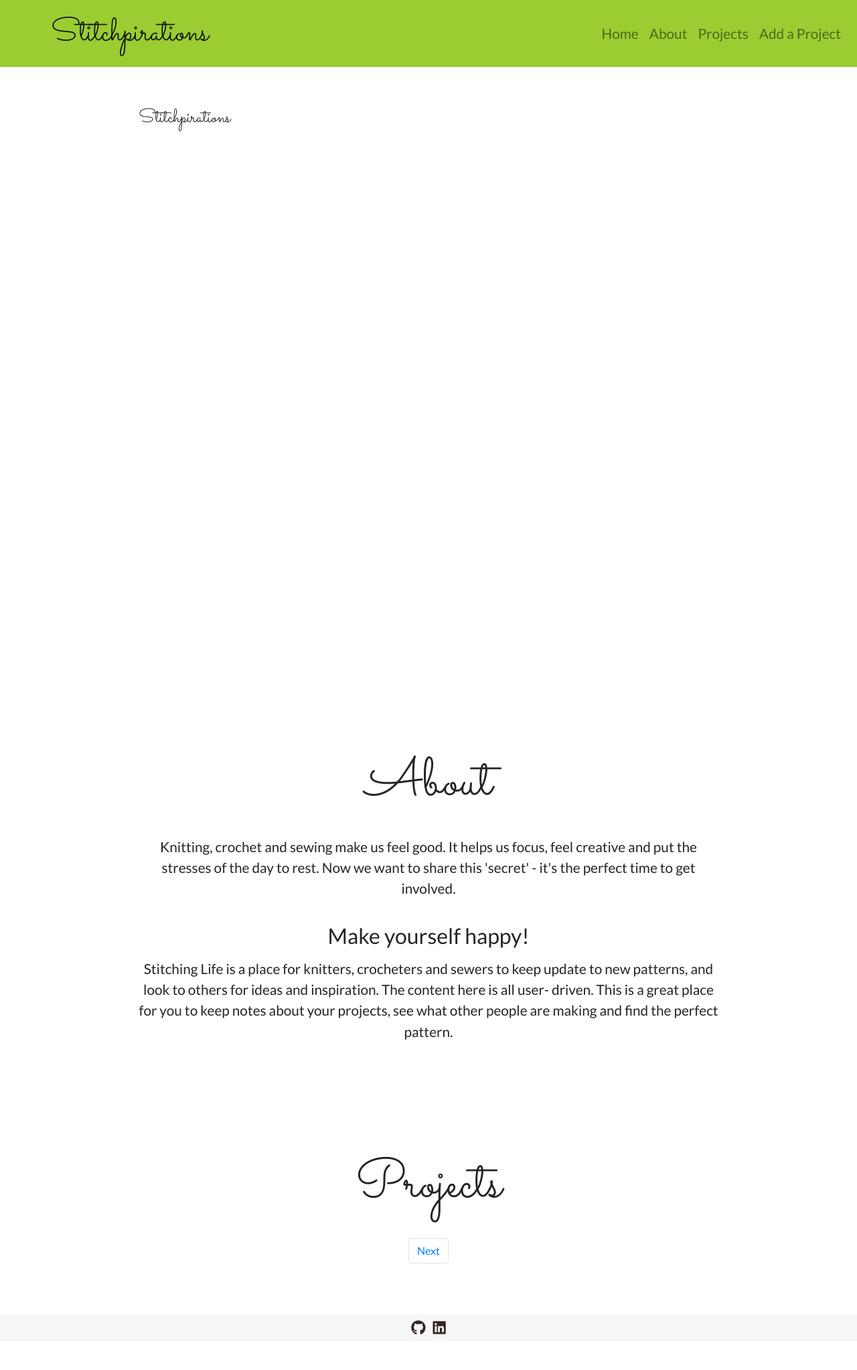
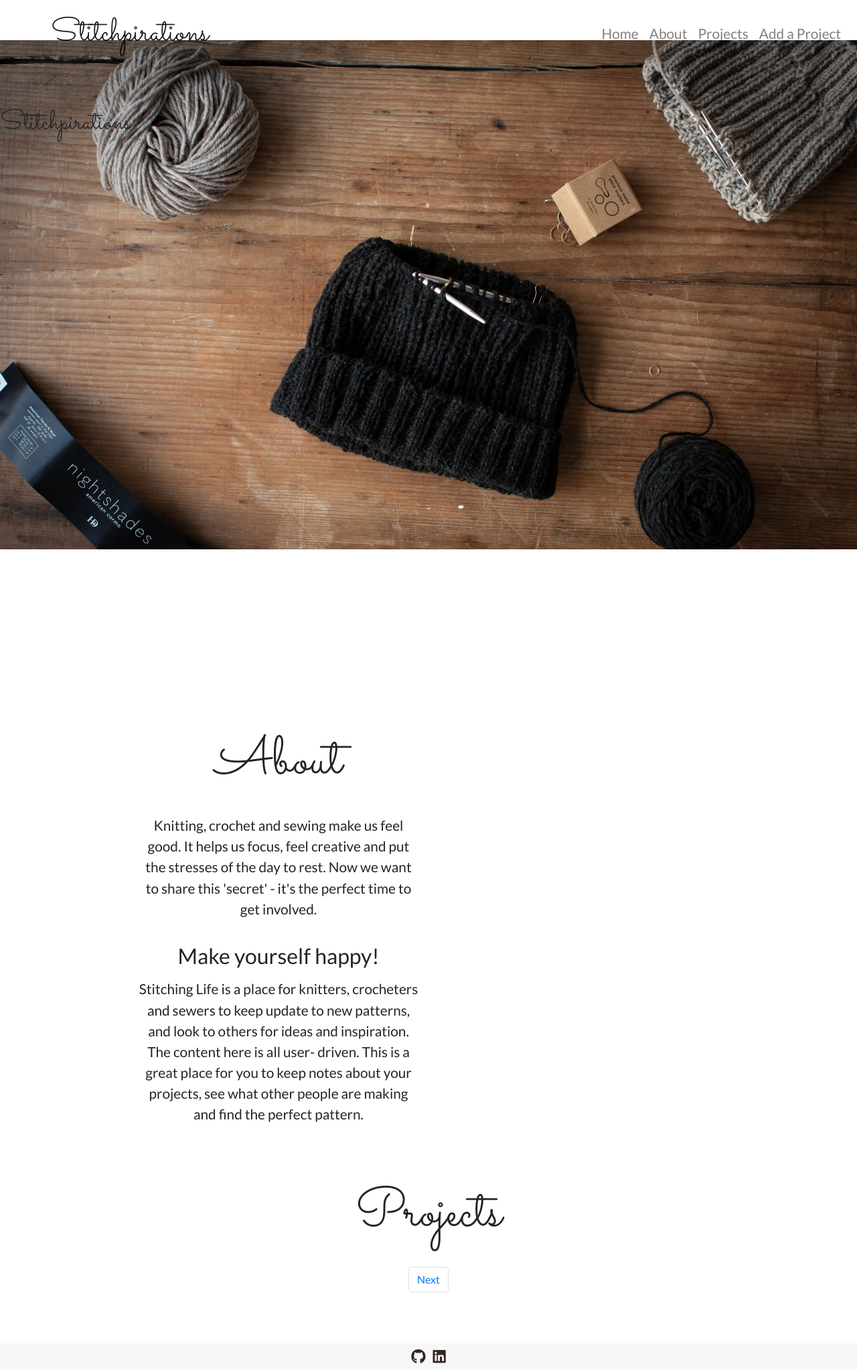
Before and after one commit to elisamunoz/docu-llamas, a Flask app: page / in a window 1280 px wide. Shown: the whole page at 67% size. Before the commit the page ends 1992 px from the top, so only its background shows below. Run offline with Flask 2, Linux system fonts and the light colour scheme; data that the repository does not hold is empty; some libraries are stand-ins or nearby versions.

Commit message:
added parallax effect and backroung image in home

```diff
--- a/static/css/style.css
+++ b/static/css/style.css
@@ -15,6 +15,16 @@ text-align: justify;
   padding: 60px 0;
   min-height: calc(100vh - 40px);
 }
+.background-image {
+  min-height: calc(100vh - 40px);
+  width: 100%;
+  display: block;
+  background-size: cover;
+  padding-top: 20px;
+  background-position: center;
+  position: relative;
+  background-attachment: fixed;
+}
 
 .section__title {
   text-align: center;
@@ -31,13 +41,16 @@ text-align: justify;
 
 /* Header */
 .navbar {
+transition: all .6s ease-in-out;
 top: 0;
 z-index: 5;
 width: 100%;
 min-height: 100px;
-/* background-color: #f7f7f7; */
-background-color: yellowgreen;
 position: fixed;
+}
+
+.navbar-color {
+  background-color: #f7f7f7;
 }
 
 .navbar-brand {
@@ -53,7 +66,7 @@ position: fixed;
 }
 
 .fixed {
-transition: background-color 1s ease 1s;
+/* transition: background-color 1s ease 1s; */
 min-height: 60px;
 }
 
@@ -72,29 +85,19 @@ color: #2a201f;
 
 /* Home */
 
-/* .home {
-background-color: #f0ef97;
-height: 84vh;
+.parallax {
+  width: 100%;
+  height: calc(100vh - 40px);
+  background-image: url("/static/images/home_img.jpg");
+  background-repeat: no-repeat;
+  background-size: cover;
+  background-position: center;
 }
 
-.row-home {
-  height: 153vh;
-} */
-
-.home-title {
+.home__title {
   font-family: 'Sacramento', cursive;
 
 }
-
-/* .home-img {
-  background-image: url("../images/home_img.jpg");
-  background-repeat: no-repeat;
-  background-size: cover;
-  background-position: center;
-  width: 100%;
-  height: 100%;
-  height: 35vh;
-} */
 
 /* About */
 .about {
--- a/static/js/script.js
+++ b/static/js/script.js
@@ -1,5 +1,6 @@
 $(document).ready(function() {
     $(window).scroll(fixedNavBar);
+    parallaxContent();
   });
 
 function showField(id) {
@@ -71,3 +72,14 @@ function fixedNavBar() {
       $(".navbar-brand").removeClass("navbar-brand-small");
     }
   }
+
+// Parallax effect
+
+function parallaxContent() {
+  const parllax = document.querySelector(".parallax");
+
+  window.addEventListener("scroll", function() {
+    let offset = window.pageYOffset;
+    parllax.style.backgroundPositionY = offset * 0.5 + "px";
+  });
+}
--- a/templates/home.html
+++ b/templates/home.html
@@ -1,27 +1,28 @@
 {% extends 'base.html' %} {% block content %}
 
   <!-- Home -->
+  <div class="parallax">
     <section class="home">
-    <div class="container">
-      <div class="row row-home">
-        <div class="home__text col-12 col-xl-3">
-          <h3 class="home-title">Stitchpirations</h3>
-        </div>
-        <!-- <div class="col-12 col-xl-9">
-          <div class="home-img"></div>
-        </div> -->
-      </div>
+      <div class="home__title">
+        <h1>Stitchpirations</h1>
       </div>
     </section>
+  </div>
   <!-- /Home -->
 
   <!-- About -->
   <section id="about" class="about">
     <div class="container">
+      <div class="row">
+        <div class="col-lg-6">
           <h1 class="section__title">About</h1>
           <p>Knitting, crochet and sewing make us feel good. It helps us focus, feel creative and put the stresses of the day to rest. Now we want to share this 'secret' - it's the perfect time to get involved.</p>
           <h3>Make yourself happy!</h3>
           <p>Stitching Life is a place for knitters, crocheters and sewers to keep update to new patterns, and look to others for ideas and inspiration. The content here is all user- driven. This is a great place for you to keep notes about your projects, see what other people are making and find the perfect pattern.</p>
+        </div>
+
+      </div>
+
     </div>
   </section>
   <!-- About -->
```
Also changed, not shown: static/images/home_img.jpg, static/images/lake-constance-673103_1280.jpg (deleted), static/images/yarn-2565067_1920.jpg (added). Lines whose indentation alone changed are shown as unchanged.
